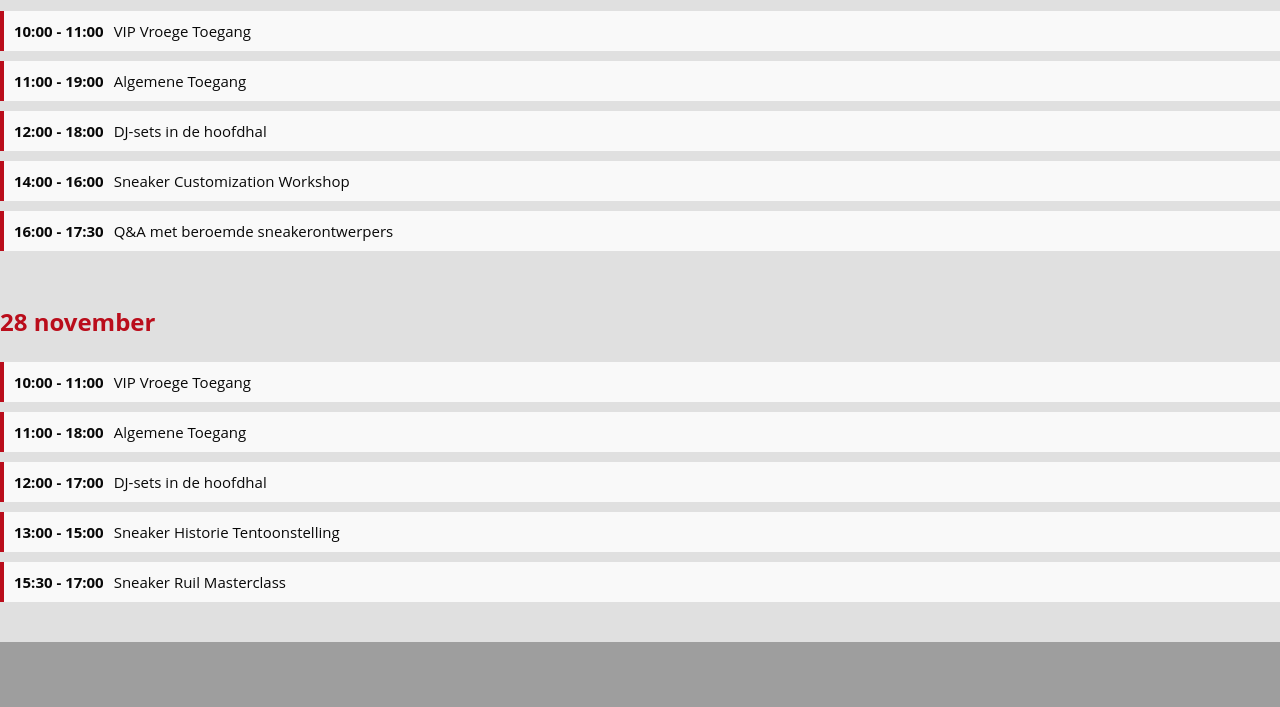
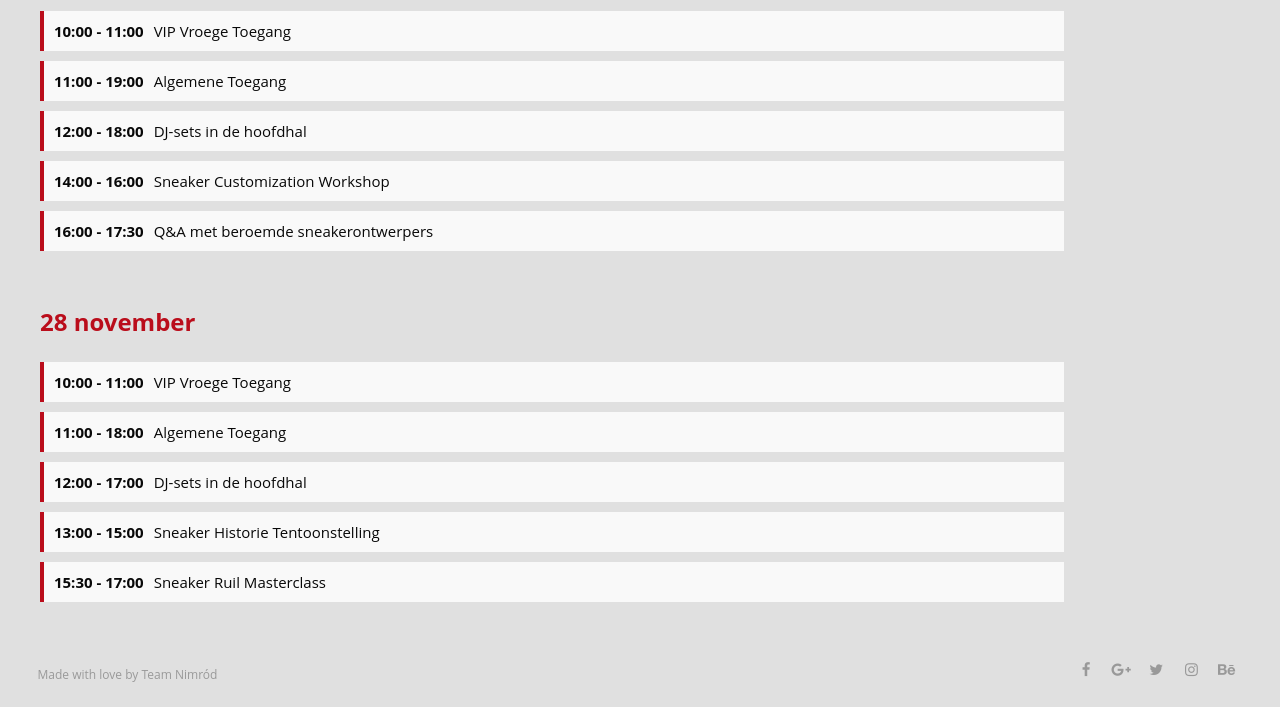
Before and after one commit to NimrodLoozar/Sneakerss, a PHP site: page /agenda.html in a window 1280 px wide; the page is wider, and only the part inside the window is pictured. Shown: the part 807-1514 px from the top of that part. Before the commit the page ends 1449 px from the top of that part, so only its background shows below. Run offline with PHP 8.4, Linux system fonts and the light colour scheme.

Commit message:
agenda opmaak

```diff
--- a/agenda.html
+++ b/agenda.html
@@ -180,6 +180,14 @@
         </header>
     </div>
 
+     <!--Banner-->
+     <div class="slideshow-container-1">
+        <div class="absolute banner-text"></div>
+        <img class="mySlides-1" src="assets/img/sneakers/" />
+        <img class="mySlides-1" src="assets/img/sneakers/" />
+        <img class="mySlides-1" src="assets/img/sneakers/" />
+    </div>
+
         <main id="content" role="main">
             <div id="agenda" class="section">
                 <div class="agenda-item">
@@ -233,6 +241,46 @@
         </main>
     </div>
 
+    <!--Footer-->
+    <footer id="landing-footer" class="clearfix">
+        <div class="row clearfix">
+
+            <p id="copyright" class="col-2">Made with love by <a href=""> Team Nimród</a>
+            </p>
+
+            <!--Social Icons in Footer-->
+            <ul class="col-2 social-icons">
+                <li>
+                    <a target="_blank" title="Facebook" href="https://www.facebook.com/username">
+                        <i class="fa fa-facebook fa-1x"></i><span>Facebook</span>
+                    </a>
+                </li>
+                <li>
+                    <a target="_blank" title="Google+" href="http://google.com/+username">
+                        <i class="fa fa-google-plus fa-1x"></i><span>Google+</span>
+                    </a>
+                </li>
+                <li>
+                    <a target="_blank" title="Twitter" href="http://www.twitter.com/username">
+                        <i class="fa fa-twitter fa-1x"></i><span>Twitter</span>
+                    </a>
+                </li>
+                <li>
+                    <a target="_blank" title="Instagram" href="http://www.instagram.com/username">
+                        <i class="fa fa-instagram fa-1x"></i><span>Instagram</span>
+                    </a>
+                </li>
+                <li>
+                    <a target="_blank" title="behance" href="http://www.behance.net">
+                        <i class="fa fa-behance fa-1x"></i><span>Behance</span>
+                    </a>
+                </li>
+            </ul>
+            <!--End of Social Icons in Footer-->
+        </div>
+    </footer>
+    <!--End of Footer-->
+
 
     <script src="assets/js/jquery.1.8.3.min.js"></script>
     <script src="assets/Js/banner_slideshow.js"></script>
--- a/assets/css/style.css
+++ b/assets/css/style.css
@@ -3322,6 +3322,7 @@ button:hover {
     font-weight: bold;
     margin-bottom: 10px;
     color: #ba0d1b;
+    margin-left: 40px;
 }
 
 .event {
@@ -3331,6 +3332,8 @@ button:hover {
     background-color: #f9f9f9;
     margin-bottom: 10px;
     border-left: 4px solid #ba0d1b;
+    width: 80%;
+    margin-left: 40px;
 }
 
 .event-time {
```
